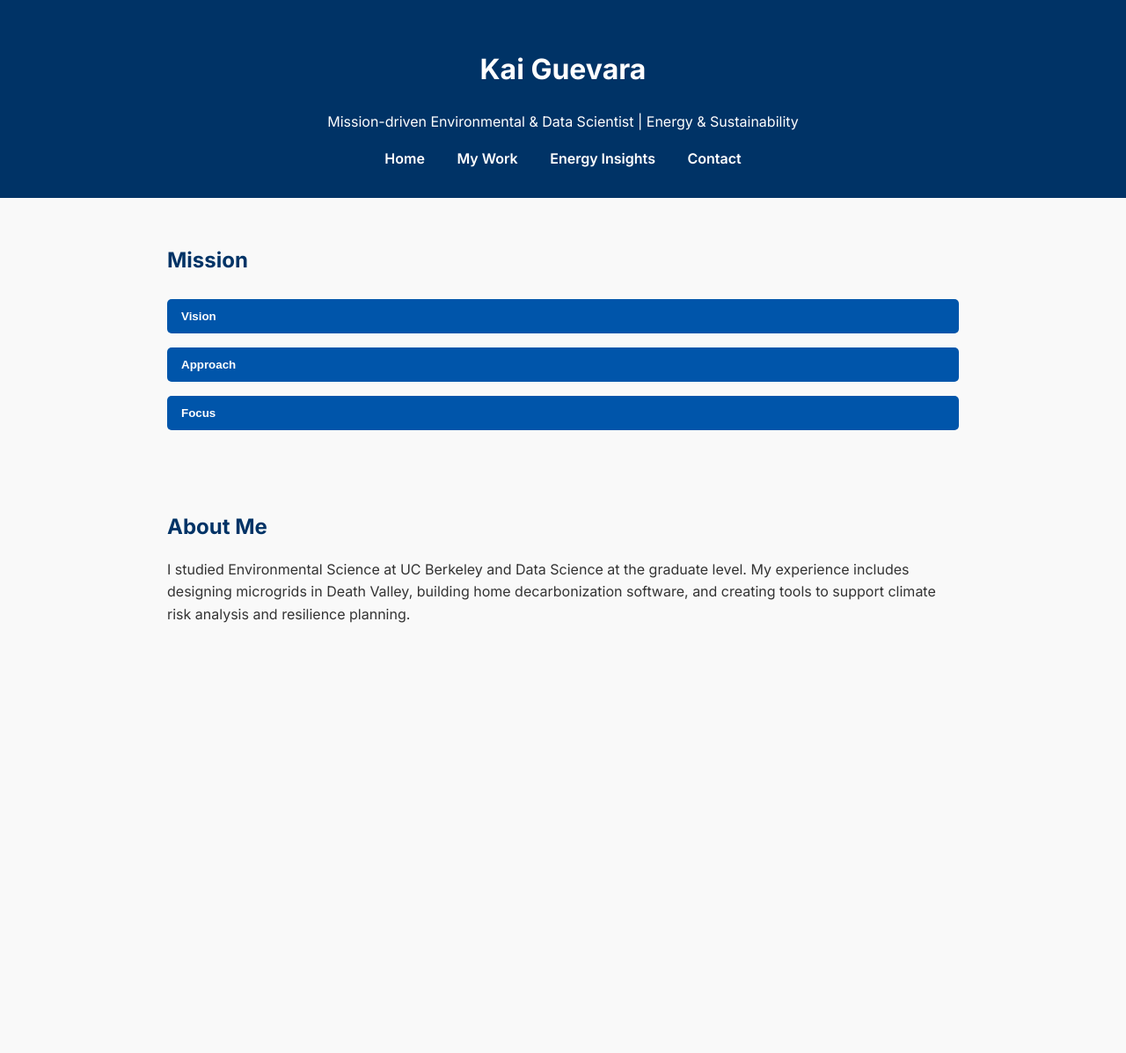
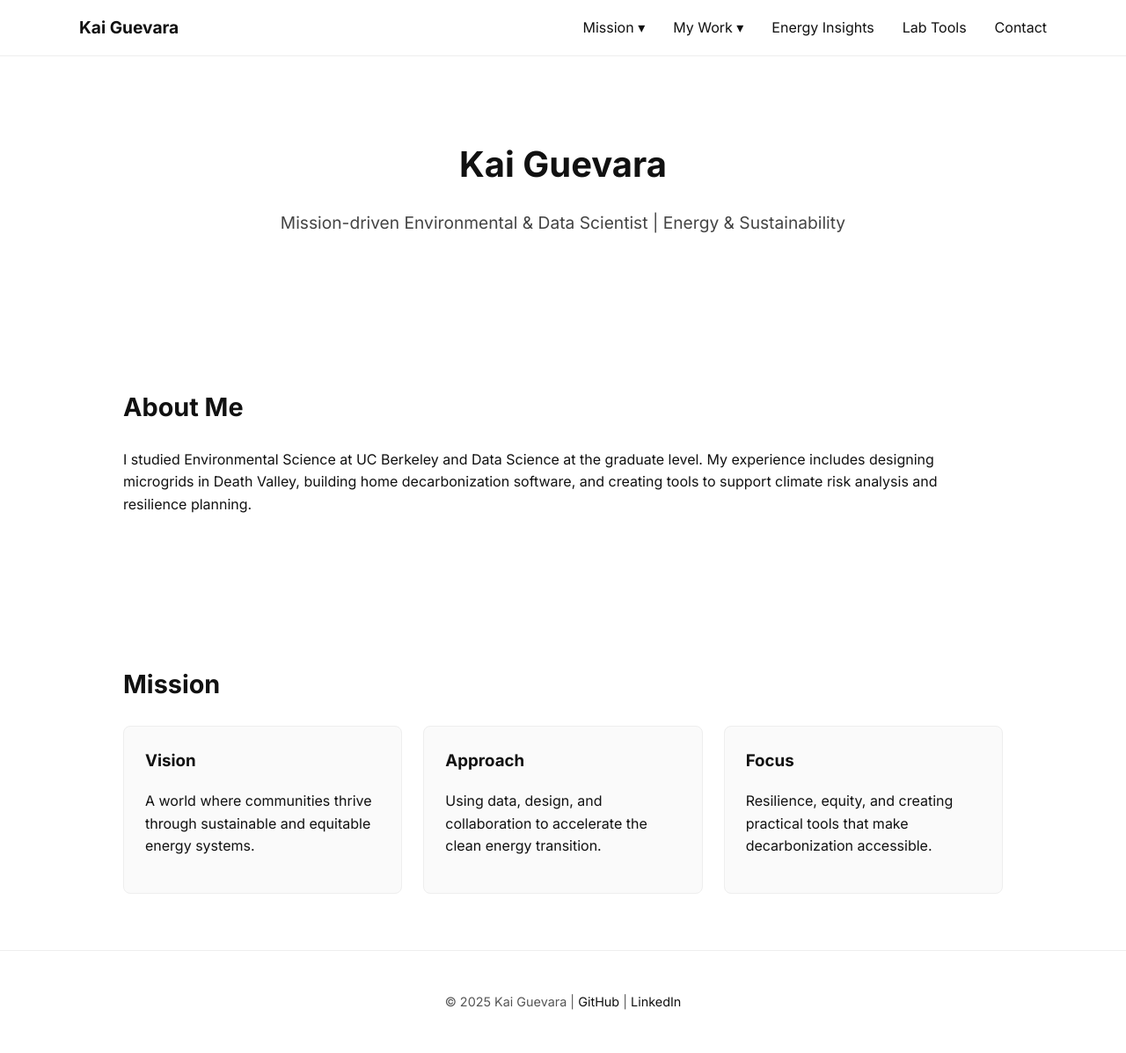
Before and after one commit to kaiguevara/kaiguevara.github.io, a plain HTML site: page index.html in a window 1280 px wide. Shown: the whole page at 88% size. Before the commit the page ends 800 px from the top, so only its background shows below. Drawn offline with Linux system fonts and the light colour scheme.

Commit message:
new style

```diff
--- a/css/style.css
+++ b/css/style.css
@@ -1,81 +1,141 @@
-@import url('https://fonts.googleapis.com/css2?family=Inter:wght@400;600;700&display=swap');
-
+/* Import Inter font */
 body {
-  font-family: 'Inter', Arial, sans-serif;
+  font-family: 'Inter', sans-serif;
   margin: 0;
   padding: 0;
+  background: #fff;
+  color: #111;
   line-height: 1.6;
-  background-color: #f9f9f9;
-  color: #333;
 }
 
-header {
-  background: #003366;
-  color: white;
-  padding: 2rem;
-  text-align: center;
+/* Navbar */
+.navbar {
+  position: fixed;
+  top: 0;
+  width: 100%;
+  background: white;
+  border-bottom: 1px solid #eee;
+  z-index: 1000;
+}
+.nav-container {
+  max-width: 1100px;
+  margin: auto;
+  padding: 1rem;
+  display: flex;
+  justify-content: space-between;
+  align-items: center;
+}
+.logo {
+  font-weight: 700;
+  font-size: 1.2rem;
+  text-decoration: none;
+  color: #111;
+}
+.nav-links {
+  list-style: none;
+  display: flex;
+  gap: 2rem;
+  margin: 0;
+  padding: 0;
+}
+.nav-links a {
+  text-decoration: none;
+  color: #111;
+  font-weight: 500;
+  transition: color 0.2s;
+}
+.nav-links a:hover {
+  color: #0073e6;
 }
 
-nav a {
-  margin: 0 1rem;
-  color: white;
-  text-decoration: none;
-  font-weight: 600;
+/* Dropdown */
+.dropdown {
+  position: relative;
+}
+.dropdown-menu {
+  position: absolute;
+  top: 2.5rem;
+  left: 0;
+  background: white;
+  border: 1px solid #eee;
+  list-style: none;
+  padding: 0.5rem 0;
+  display: none;
+  min-width: 160px;
+}
+.dropdown-menu li {
+  padding: 0.5rem 1rem;
+}
+.dropdown-menu li a {
+  color: #111;
+  display: block;
+}
+.dropdown:hover .dropdown-menu {
+  display: block;
 }
 
-nav a:hover {
-  text-decoration: underline;
+/* Hero */
+.hero {
+  padding: 8rem 2rem 4rem;
+  text-align: center;
+  max-width: 800px;
+  margin: auto;
+}
+.hero h1 {
+  font-size: 2.5rem;
+  margin-bottom: 0.5rem;
+}
+.hero p {
+  font-size: 1.2rem;
+  color: #444;
 }
 
+/* Sections */
 section {
-  padding: 2rem;
-  max-width: 900px;
+  padding: 4rem 2rem;
+  max-width: 1000px;
   margin: auto;
 }
-
-h2 {
-  color: #003366;
-  margin-bottom: 1rem;
+section h2 {
+  font-size: 1.8rem;
+  margin-bottom: 1.5rem;
 }
 
-.accordion-button {
-  background: #0055aa;
-  color: white;
-  border: none;
-  cursor: pointer;
-  padding: 0.75rem 1rem;
-  width: 100%;
-  text-align: left;
-  outline: none;
-  transition: 0.3s;
-  font-weight: 600;
-  border-radius: 5px;
-  margin-top: 0.5rem;
+/* Mission Cards */
+.mission-cards {
+  display: flex;
+  flex-wrap: wrap;
+  gap: 1.5rem;
+}
+.card {
+  flex: 1;
+  min-width: 250px;
+  padding: 1.5rem;
+  border: 1px solid #eee;
+  border-radius: 8px;
+  background: #fafafa;
+  transition: transform 0.2s, box-shadow 0.2s;
+}
+.card:hover {
+  transform: translateY(-4px);
+  box-shadow: 0 4px 12px rgba(0,0,0,0.08);
+}
+.card h3 {
+  margin-top: 0;
 }
 
-.accordion-button:hover {
-  background: #003366;
+/* Footer */
+footer {
+  text-align: center;
+  padding: 2rem;
+  border-top: 1px solid #eee;
+  font-size: 0.9rem;
+  color: #555;
 }
-
-.accordion-content {
-  padding: 0 1rem;
-  max-height: 0;
-  overflow: hidden;
-  transition: max-height 0.3s ease-out;
-  background-color: #e6f0ff;
-  border-radius: 0 0 5px 5px;
-  margin-bottom: 0.5rem;
+footer a {
+  color: #111;
+  text-decoration: none;
 }
-
-.card {
-  background: white;
-  padding: 1rem;
-  margin: 1rem 0;
-  border-radius: 8px;
-  box-shadow: 0 3px 6px rgba(0,0,0,0.1);
-  transition: transform 0.2s;
+footer a:hover {
+  color: #0073e6;
 }
-
-.card:hover {
-  transform: translateY(-5px);
-}
--- a/index.html
+++ b/index.html
@@ -5,44 +5,74 @@
   <meta name="viewport" content="width=device-width, initial-scale=1.0">
   <title>Kai Guevara | Home</title>
   <link rel="stylesheet" href="css/style.css">
+  <link href="https://fonts.googleapis.com/css2?family=Inter:wght@400;600;700&display=swap" rel="stylesheet">
 </head>
 <body>
-  <header>
+  <!-- Navigation -->
+  <nav class="navbar">
+    <div class="nav-container">
+      <a href="index.html" class="logo">Kai Guevara</a>
+      <ul class="nav-links">
+        <li class="dropdown">
+          <a href="#">Mission ▾</a>
+          <ul class="dropdown-menu">
+            <li><a href="#vision">Vision</a></li>
+            <li><a href="#approach">Approach</a></li>
+            <li><a href="#focus">Focus</a></li>
+          </ul>
+        </li>
+        <li class="dropdown">
+          <a href="my-work.html">My Work ▾</a>
+          <ul class="dropdown-menu">
+            <li><a href="my-work.html#experience">Experience</a></li>
+            <li><a href="my-work.html#projects">Projects</a></li>
+            <li><a href="my-work.html#timeline">Timeline</a></li>
+          </ul>
+        </li>
+        <li><a href="energy-insights.html">Energy Insights</a></li>
+        <li><a href="lab-tools.html">Lab Tools</a></li>
+        <li><a href="contact.html">Contact</a></li>
+      </ul>
+    </div>
+  </nav>
+
+  <!-- Hero Section -->
+  <header class="hero">
     <h1>Kai Guevara</h1>
     <p>Mission-driven Environmental & Data Scientist | Energy & Sustainability</p>
-    <nav>
-      <a href="index.html">Home</a>
-      <a href="my-work.html">My Work</a>
-      <a href="energy-insights.html">Energy Insights</a>
-      <a href="contact.html">Contact</a>
-    </nav>
   </header>
 
-  <section id="mission">
+  <!-- About Section -->
+  <section class="about">
+    <h2>About Me</h2>
+    <p>
+      I studied Environmental Science at UC Berkeley and Data Science at the graduate level.
+      My experience includes designing microgrids in Death Valley, building home decarbonization software,
+      and creating tools to support climate risk analysis and resilience planning.
+    </p>
+  </section>
+
+  <!-- Mission Section -->
+  <section class="mission">
     <h2>Mission</h2>
-    <div class="accordion">
-      <button class="accordion-button">Vision</button>
-      <div class="accordion-content">
-        <p>To accelerate the clean energy transition by using data, design, and collaboration to make decarbonization practical and accessible for all.</p>
+    <div class="mission-cards">
+      <div class="card" id="vision">
+        <h3>Vision</h3>
+        <p>A world where communities thrive through sustainable and equitable energy systems.</p>
       </div>
-
-      <button class="accordion-button">Approach</button>
-      <div class="accordion-content">
-        <p>Focus on equity, resilience, and creating tools that empower communities and organizations to adopt sustainable energy solutions.</p>
+      <div class="card" id="approach">
+        <h3>Approach</h3>
+        <p>Using data, design, and collaboration to accelerate the clean energy transition.</p>
       </div>
-
-      <button class="accordion-button">Focus</button>
-      <div class="accordion-content">
-        <p>Designing software, visualizations, and actionable strategies to support energy and sustainability initiatives.</p>
+      <div class="card" id="focus">
+        <h3>Focus</h3>
+        <p>Resilience, equity, and creating practical tools that make decarbonization accessible.</p>
       </div>
     </div>
   </section>
 
-  <section id="about">
-    <h2>About Me</h2>
-    <p>I studied Environmental Science at UC Berkeley and Data Science at the graduate level. My experience includes designing microgrids in Death Valley, building home decarbonization software, and creating tools to support climate risk analysis and resilience planning.</p>
-  </section>
-
+  <footer>
+    <p>© 2025 Kai Guevara | <a href="https://github.com/kaiguevara">GitHub</a> | <a href="https://linkedin.com/in/YOUR-LINKEDIN">LinkedIn</a></p>
+  </footer>
 </body>
-<script src="js/script.js"></script>
 </html>
```
